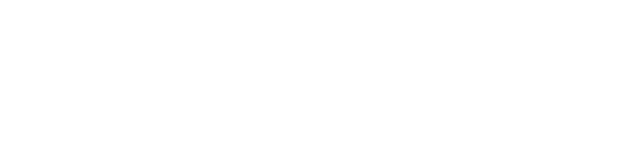
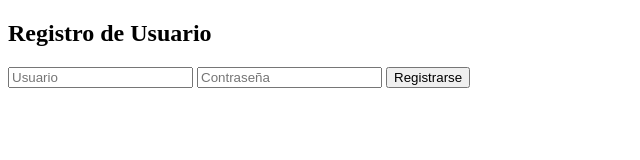
Before and after one commit to NataliaMacias02/tienda_de_libros, a plain HTML site: page index.html in a window 1280 px wide. Shown: the whole page, without its empty margins (0-640 px from the left). Drawn offline with Linux system fonts and the light colour scheme.

Commit message:
formulario agregado

```diff
--- a/index.html
+++ b/index.html
@@ -1,11 +1,26 @@
 <!DOCTYPE html>
 <html lang="en">
+
 <head>
     <meta charset="UTF-8">
     <meta name="viewport" content="width=device-width, initial-scale=1.0">
     <title>Document</title>
 </head>
+
 <body>
 
+    <div class="container">
+        <h2>Registro de Usuario</h2>
+
+        <form id="registroForm">
+            <input type="text" id="usuario" placeholder="Usuario" required>
+            <input type="password" id="password" placeholder="Contraseña" required>
+            <button type="submit">Registrarse</button>
+        </form>
+
+        <p id="mensaje"></p>
+    </div>
+
 </body>
+
 </html>
```
